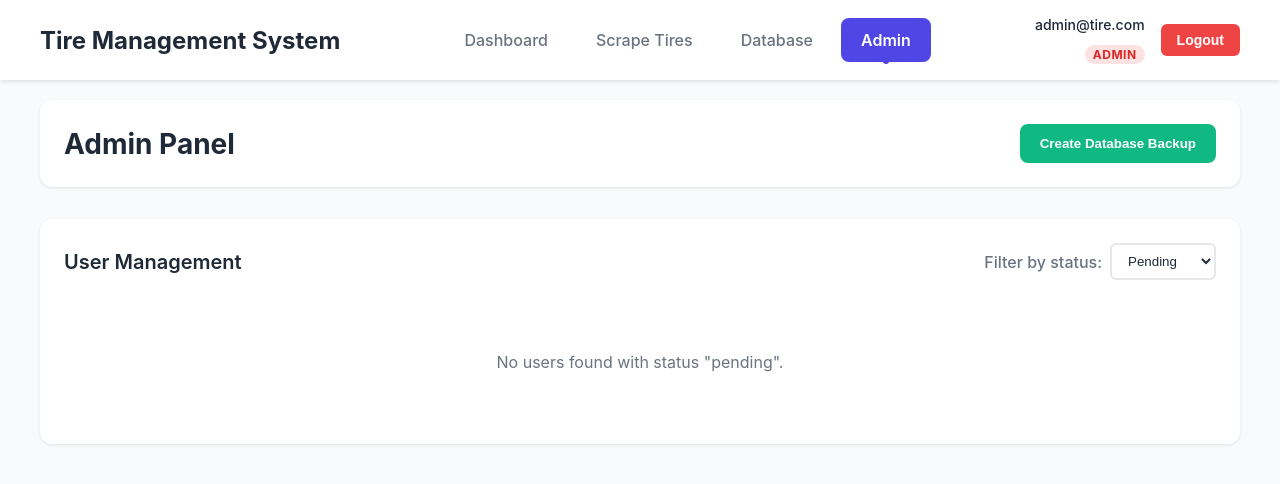
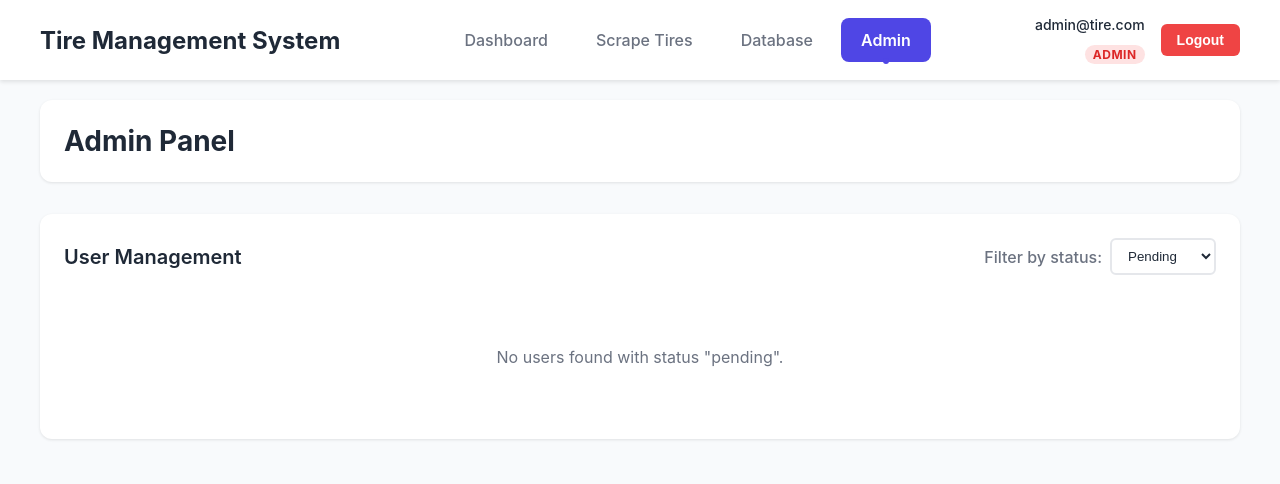
Before and after one commit to romanbeznosenko/danylo_react_v6, a React (Create React App) app: page /admin in a window 1280 px wide. Shown: the top 484 px of the page. Built offline with nearby package versions, Linux system fonts and the light colour scheme.

Commit message:
Remove backup feature from AdminPanel
Removed backup functionality and related state management from AdminPanel.

```diff
--- a/src/components/AdminPanel.js
+++ b/src/components/AdminPanel.js
@@ -7,8 +7,6 @@ const AdminPanel = () => {
     const [loading, setLoading] = useState(true);
     const [error, setError] = useState(null);
     const [actionLoading, setActionLoading] = useState({});
-    const [backupLoading, setBackupLoading] = useState(false);
-    const [backupMessage, setBackupMessage] = useState('');
 
     // Pagination state
     const [pagination, setPagination] = useState({
@@ -30,17 +28,19 @@ const AdminPanel = () => {
         setError(null);
 
         try {
-            const response = await adminAPI.getUsers(
-                pagination.page,
-                pagination.perPage,
-                statusFilter
-            );
+            const response = await adminAPI.getUsers();
 
-            setUsers(response.data || []);
+            let allUsers = response.data || [];
+            // Client-side status filter
+            if (statusFilter) {
+                allUsers = allUsers.filter(u => u.status === statusFilter);
+            }
+
+            setUsers(allUsers);
             setPagination(prev => ({
                 ...prev,
-                total: response.total || 0,
-                totalPages: response.total_pages || 0
+                total: allUsers.length,
+                totalPages: 1
             }));
         } catch (err) {
             console.error('Error loading users:', err);
@@ -62,21 +62,6 @@ const AdminPanel = () => {
             setError(`Failed to ${status} user`);
         } finally {
             setActionLoading(prev => ({ ...prev, [userId]: false }));
-        }
-    };
-
-    const handleCreateBackup = async () => {
-        setBackupLoading(true);
-        setBackupMessage('');
-
-        try {
-            const response = await adminAPI.createBackup();
-            setBackupMessage(`Backup created successfully! Size: ${response.backup_size} bytes`);
-        } catch (err) {
-            console.error('Error creating backup:', err);
-            setBackupMessage('Failed to create backup');
-        } finally {
-            setBackupLoading(false);
         }
     };
 
@@ -127,22 +112,8 @@ const AdminPanel = () => {
             <div className="container">
                 <div className="admin-header">
                     <h1>Admin Panel</h1>
-                    <div className="admin-actions">
-                        <button
-                            onClick={handleCreateBackup}
-                            disabled={backupLoading}
-                            className="backup-btn"
-                        >
-                            {backupLoading ? 'Creating Backup...' : 'Create Database Backup'}
-                        </button>
-                    </div>
                 </div>
 
-                {backupMessage && (
-                    <div className={`backup-message ${backupMessage.includes('Failed') ? 'error' : 'success'}`}>
-                        {backupMessage}
-                    </div>
-                )}
 
                 <div className="users-section">
                     <div className="section-header">
```
